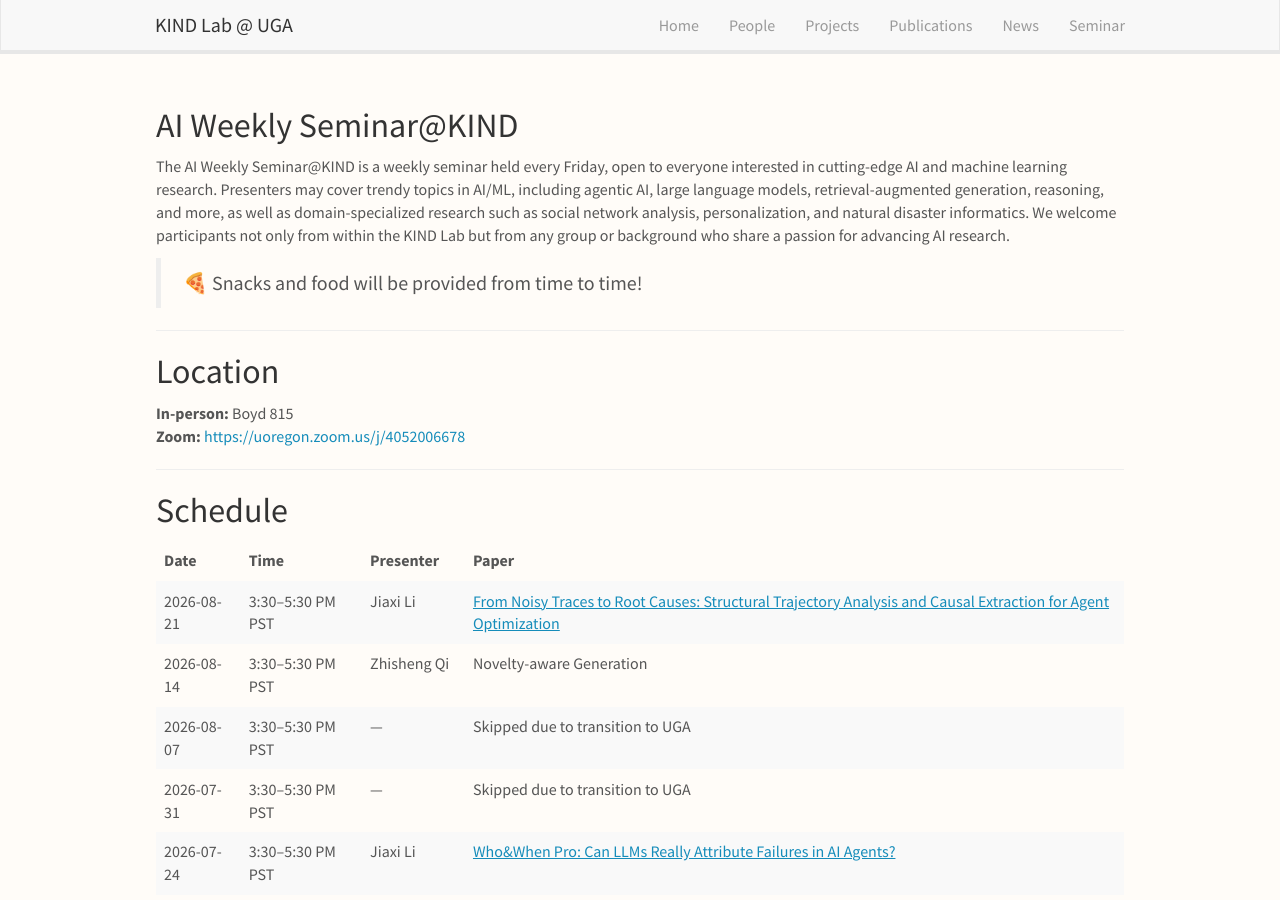
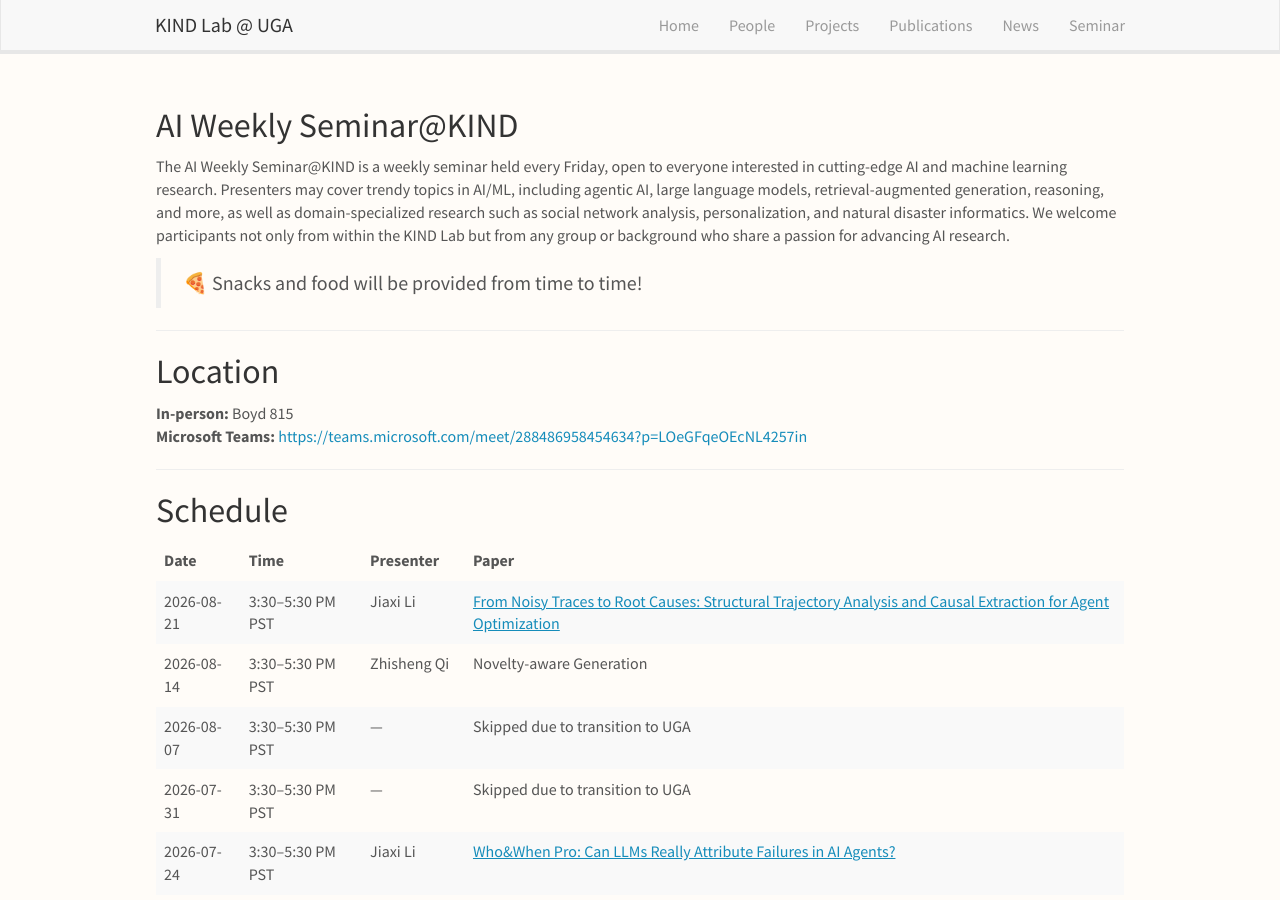
Before and after one commit to KINDLab-Fly/KINDLab-Fly.github.io, a Jekyll site: the page built from _pages/seminar.md, in a window 1280 px wide and 900 px high. Built offline with Jekyll 4.4.1, drawn with Linux system fonts in a browser that asks for light colours; nearby versions of some CDN libraries.

Commit message:
Update seminar Teams link

```diff
--- a/_pages/seminar.md
+++ b/_pages/seminar.md
@@ -17,7 +17,7 @@ The AI Weekly Seminar@KIND is a weekly seminar held every Friday, open to everyo
 ## Location
 
 **In-person:** Boyd 815<br>
-**Zoom:** [https://uoregon.zoom.us/j/4052006678](https://uoregon.zoom.us/j/4052006678)
+**Microsoft Teams:** [https://teams.microsoft.com/meet/288486958454634?p=LOeGFqeOEcNL4257in](https://teams.microsoft.com/meet/288486958454634?p=LOeGFqeOEcNL4257in)
 
 ---
 
```
